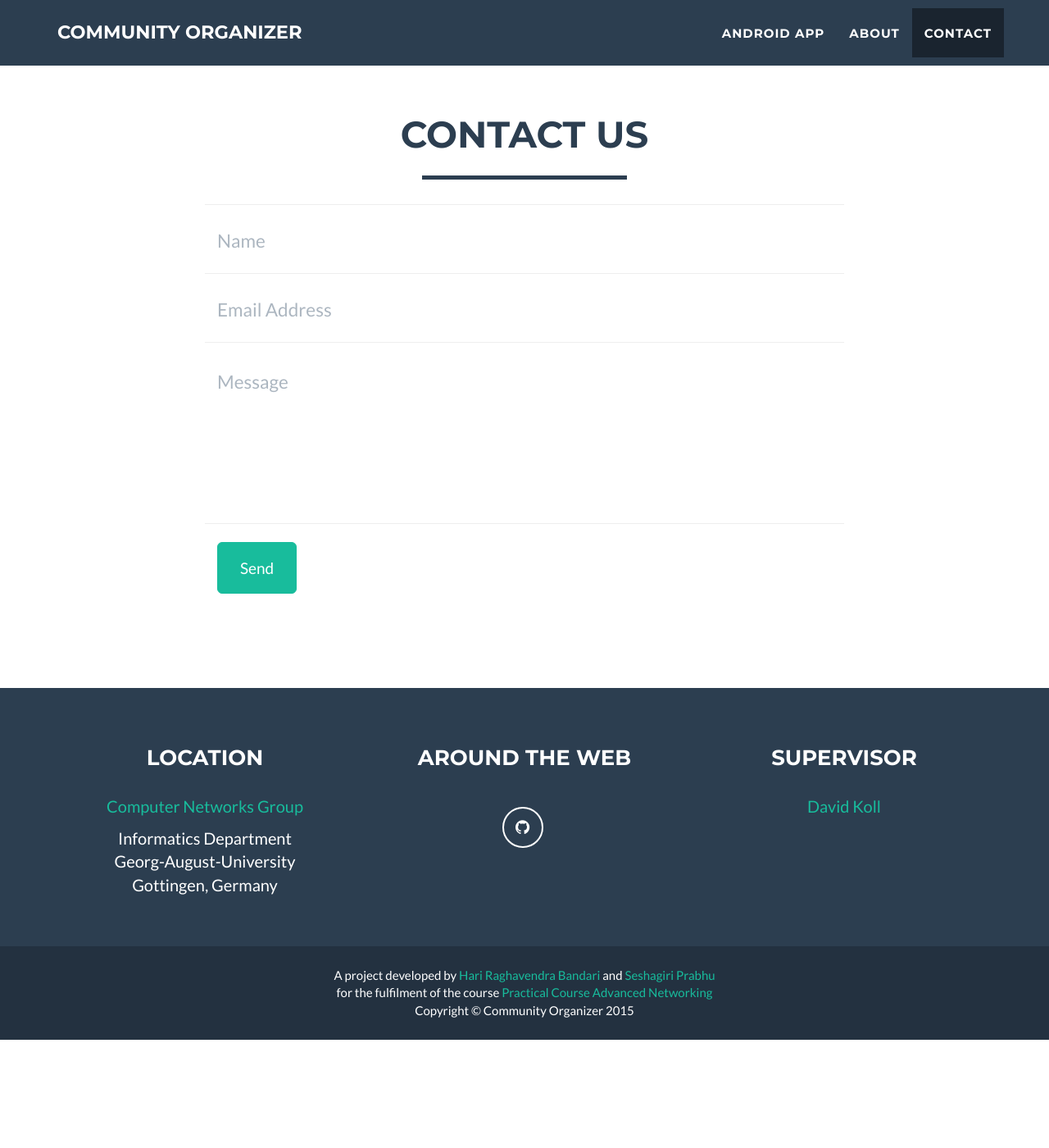
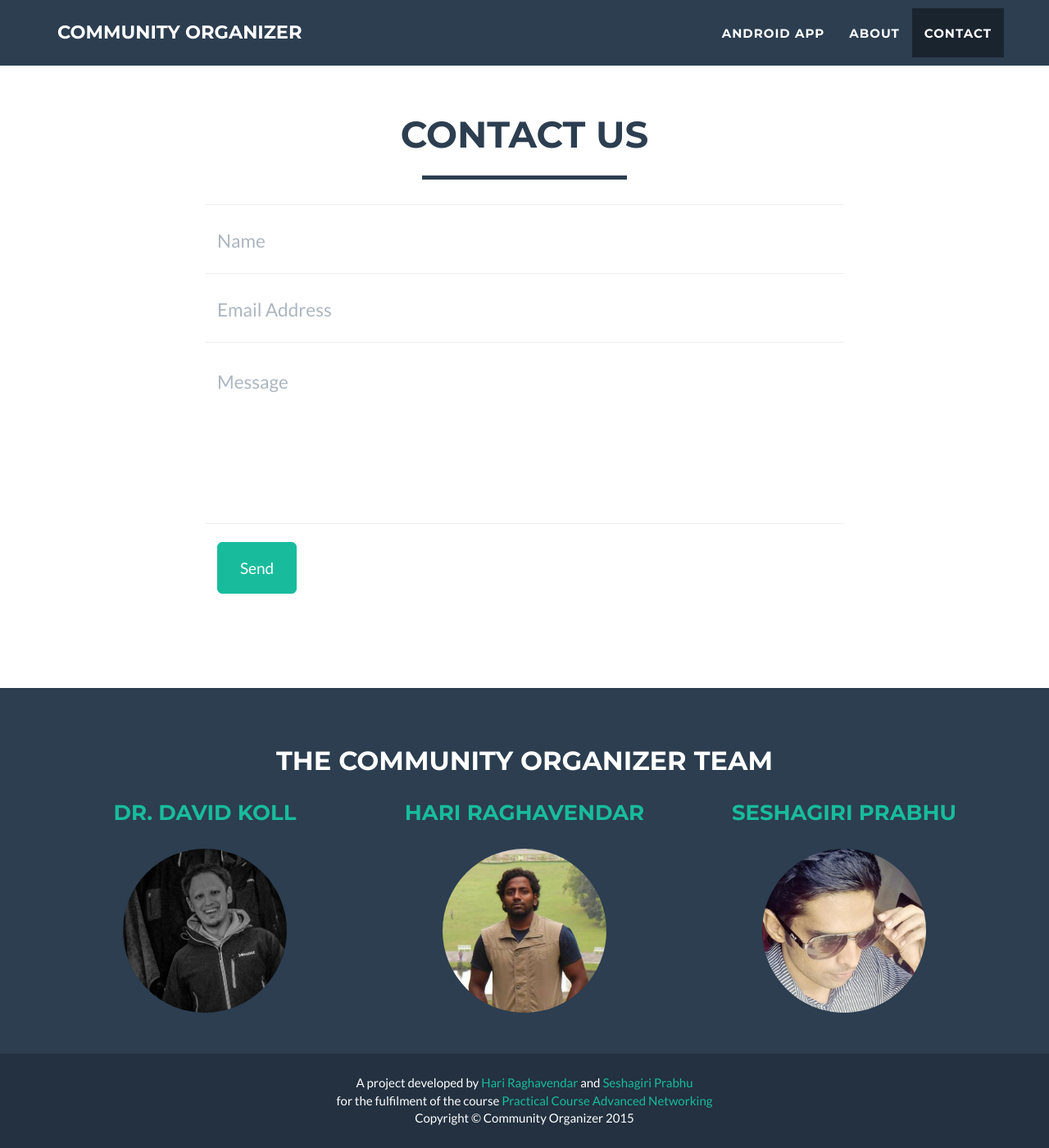
Before and after one commit to seshagiriprabhu/Community-AndroidApp, a Jekyll site: the page built from index.html, in a window 1280 px wide and 1400 px high, scrolled down 2250 px. Shown: the whole window at 82% size. Built offline with Jekyll 4.4.1, drawn with Linux system fonts in a browser that asks for light colours; before the commit the page ends 3518 px from its top, so only the background shows below that.

Commit message:
Added team images in the footer

```diff
--- a/_config.yml
+++ b/_config.yml
@@ -10,24 +10,30 @@ contact: static
 
 # Color settings (hex-codes without the leading hash-tag)
 color:
-  primary: 18bc9c #80B3FF
-  secondary: 2c3e50 #FD6E8A
-  secondary-dark: 233140 #A2122F
+    primary: 18bc9c #80B3FF
+    secondary: 2c3e50 #FD6E8A
+    secondary-dark: 233140 #A2122F
+
 
 # Footer settings
 footer:
-  copyright: Community Organizer
-  author1: Hari Raghavendra Bandari
-  author1-home:
-  author2: Seshagiri Prabhu
-  author2-home: https://seshagiriprabhu.wordpress.com/
-  location: Location
-  social: Around the Web
-  credits: supervisor
+    copyright: Community Organizer
+
+author1:
+    name: Hari Raghavendar
+    url:
+    image: "img/images/hari.jpg"
+
+author2:
+    name: Seshagiri Prabhu
+    url: https://seshagiriprabhu.wordpress.com/
+    image: "img/images/giri.jpg"
 
 supervisor:
-    name: David Koll
+    name: Dr. David Koll
     url: http://user.informatik.uni-goettingen.de/~dkoll/
+    image: "img/images/david.jpg"
+
 
 # Social networks usernames (many more available: google-plus, flickr, dribbble, pinterest, instagram, tumblr, linkedin, etc.)
 social:
@@ -36,9 +42,9 @@ social:
 
 # Postal address (add as many lines as necessary)
 address:
-  - line: Informatics Department
-  - line: Georg-August-University
-  - line: Gottingen, Germany
+    - line: Informatics Department
+    - line: Georg-August-University
+    - line: Gottingen, Germany
 
 address-details:
     name: Computer Networks Group
--- a/_includes/footer.html
+++ b/_includes/footer.html
@@ -3,33 +3,27 @@
         <div class="footer-above">
             <div class="container">
                 <div class="row">
+                    <div class="col-lg-12 text-center">
+                        <h2>The Community Organizer Team</h2>
+                    </div>
+                </div>
+                <div class="row">
                     <div class="footer-col col-md-4">
-                        <h3>{{ site.footer.location }}</h3>
-                        <a href="{{ site.address-details.url }}" target="_blank">
-                            <p>{{ site.address-details.name }}</p>
+                        <a href="{{ site.supervisor.url }}" target="_blank">
+                            <h3>{{ site.supervisor.name }}</h3>
+                            <div class="circle-image-david"></div>
                         </a>
-                            <p>
-                                {% for adress in site.address %}
-                                    {{ adress.line }} <br>
-		                        {% endfor %}
-                            </p>
                     </div>
                     <div class="footer-col col-md-4">
-                        <h3>{{ site.footer.social }}</h3>
-                        <ul class="list-inline">
-                            {% for network in site.social %}
-                            <li>
-                                <a href="{{ network.url }}" class="btn-social btn-outline" target="_blank">
-                                    <i class="fa fa-fw fa-{{ network.title }}"></i>
-                                </a>
-                            </li>
-		                    {% endfor %}
-                        </ul>
+                        <a href="{{ site.author1.url }}" target="_blank">
+                            <h3 class="text-alt">{{ site.author1.name }}</h3>
+                            <div class="circle-image-hari"></div>
+                        </a>
                     </div>
                     <div class="footer-col col-md-4">
-                        <h3>{{ site.footer.credits }}</h3>
-                        <a href="{{ site.supervisor.url }}" target="_blank">
-                            <p>{{ site.supervisor.name }}</p>
+                        <a href="{{ site.author2.url }}" target="_blank">
+                            <h3>{{ site.author2.name }}</h3>
+                            <div class="circle-image-giri"></div>
                         </a>
                     </div>
                 </div>
@@ -40,8 +34,8 @@
                 <div class="row">
                     <div class="col-lg-6 col-lg-offset-3 text-center">
                         A project developed by
-                            <a href="{{ site.footer.author1-home }}" target="_blank">{{ site.footer.author1 }}</a> and
-                            <a href="{{ site.footer.author2-home }}" target="_blank">{{ site.footer.author2 }}</a><br>
+                            <a href="{{ site.author1.url }}" target="_blank">{{ site.author1.name }}</a> and
+                            <a href="{{ site.author2.url }}" target="_blank">{{ site.author2.name }}</a><br>
                             for the fulfilment of the course
                             <a href="https://wiki.net.informatik.uni-goettingen.de/wiki/Practical_Course_Advanced_Networking_(Winter_2014/2015)" target="_blank">
                                 Practical Course Advanced Networking
```
Also changed, not shown: _includes/css/main.css (+37 -0 lines), img/images/david.jpg (added), img/images/giri.jpg (added), img/images/hari.jpg (added).
